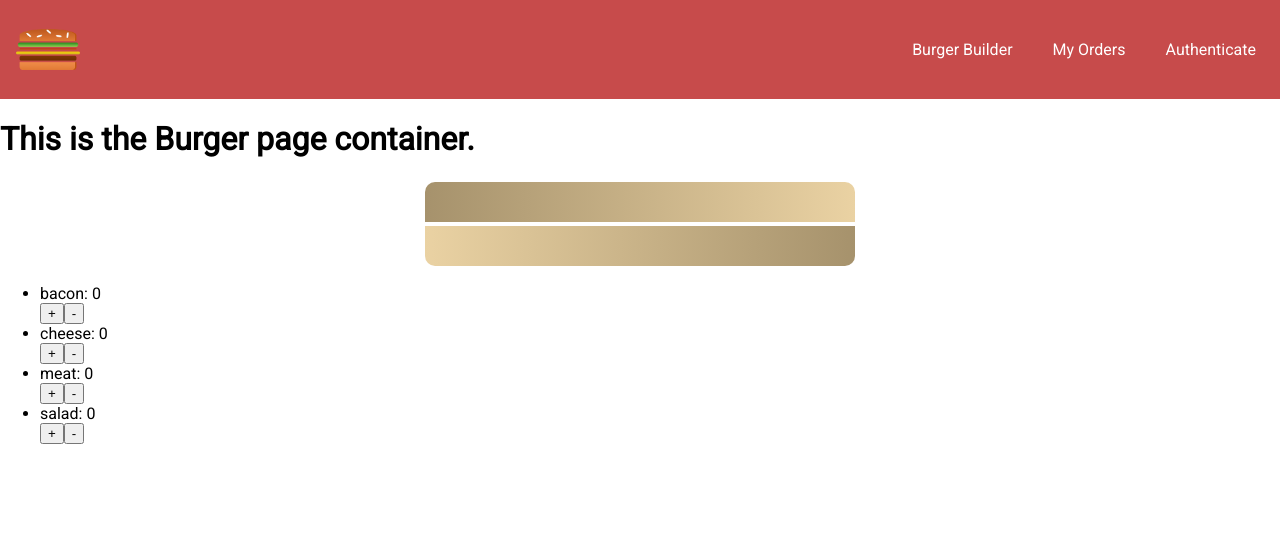
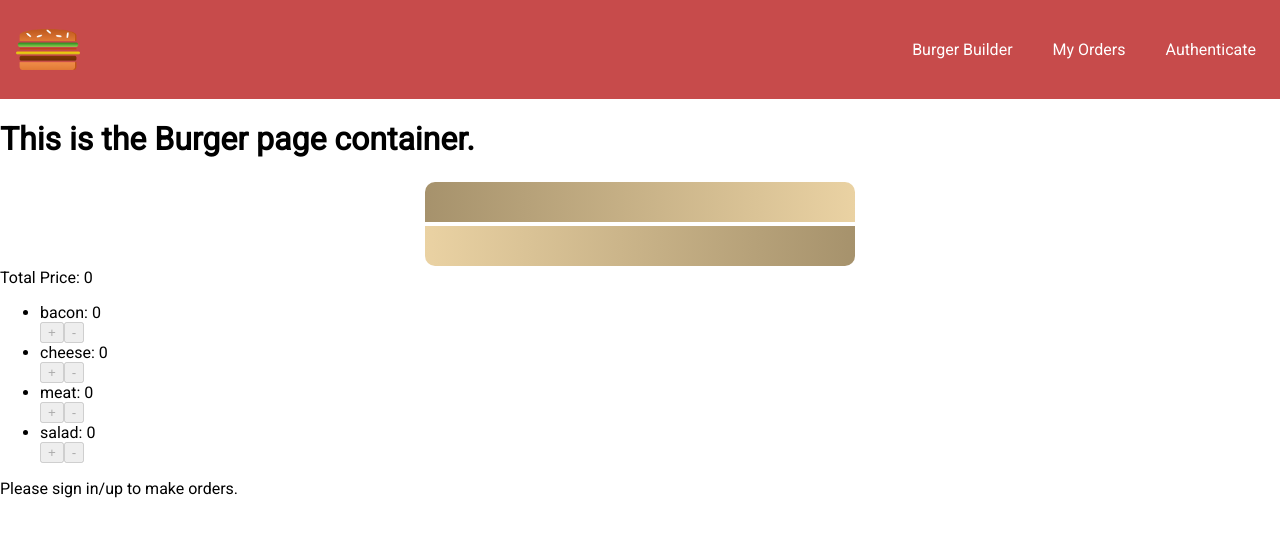
Before and after one commit to commanderMadi/burger-builder-app, a React (Create React App) app: page /burgerbuilder in a window 1280 px wide. Shown: the top 536 px of the page. Built offline with nearby package versions, Linux system fonts and the light colour scheme.

Commit message:
add logic to add ingredients and calculate total

```diff
--- a/src/components/IngredientsController.js
+++ b/src/components/IngredientsController.js
@@ -1,44 +1,203 @@
 import React from 'react';
 import { connect } from 'react-redux';
-import { addIngredients, removeIngredients } from '../actions/builder'
+import { addIngredients, removeIngredients, resetIngredients } from '../actions/builder';
+import { updateTotalPrice, resetTotalPrice } from '../actions/price';
 
 class BurgerBuilder extends React.Component {
 
+    state = {
+        meatPrice: 5,
+        baconPrice: 3,
+        cheesePrice: 2,
+        saladPrice: 1,
+        totalPrice: 0,
+        isDisabled: true
+    };
 
-  increment = (ingredientName, ingredients) => {
-    if(this.props.ingredients[ingredientName] < 5) {
-      this.props.addIngredients(ingredientName, ingredients)
+    componentDidMount() {
+        if(this.props.authenticated) {
+            this.setState(() => ({isDisabled: false}))
+        }
+        else if(!this.props.authenticated) {
+            this.props.resetIngredients();
+            this.props.resetTotalPrice();
         }
     }
 
-  decrement = (ingredientName, ingredients) => {
-    if(this.props.ingredients[ingredientName] > 0) {
-      this.props.removeIngredients(ingredientName, ingredients)
+    increment = (ingredientName, ingredients) => {
+        if (this.props.ingredients[ingredientName] < 5) {
+            this.props.addIngredients(ingredientName, ingredients);
+
+            switch (ingredientName) {
+                case 'meat':
+                    this.setState(
+                        prevState => ({
+                            totalPrice:
+                                prevState.totalPrice + this.state.meatPrice
+                        }),
+                        () => {
+                            this.props.updateTotalPrice(this.state.totalPrice);
+                        }
+                    );
+                    break;
+                case 'bacon':
+                    this.setState(
+                        prevState => ({
+                            totalPrice: prevState.totalPrice + this.state.baconPrice
+                        }),
+                        () => {
+                            this.props.updateTotalPrice(this.state.totalPrice);
+                        }
+                    );
+                    break;
+                case 'cheese':
+                    this.setState(
+                        prevState => ({
+                            totalPrice:
+                                prevState.totalPrice + this.state.cheesePrice
+                        }),
+                        () => {
+                            this.props.updateTotalPrice(this.state.totalPrice);
+                        }
+                    );
+                    break;
+                case 'salad':
+                    this.setState(
+                        prevState => ({
+                            totalPrice:
+                                prevState.totalPrice + this.state.saladPrice
+                        }),
+                        () => {
+                            this.props.updateTotalPrice(this.state.totalPrice);
+                        }
+                    );
+                    break;
+                default:
+                    console.log('nothing!')
+                    break;
             }
         }
+    };
+
+    decrement = (ingredientName, ingredients) => {
+        if (this.props.ingredients[ingredientName] > 0) {
+            this.props.removeIngredients(ingredientName, ingredients);
+            switch (ingredientName) {
+                case 'meat':
+                    this.setState(
+                        prevState => ({
+                            totalPrice:
+                                prevState.totalPrice - this.state.meatPrice
+                        }),
+                        () => {
+                            this.props.updateTotalPrice(this.state.totalPrice);
+                        }
+                    );
+                    break;
+                case 'bacon':
+                    this.setState(
+                        prevState => ({
+                            totalPrice: prevState.totalPrice - this.state.baconPrice
+                        }),
+                        () => {
+                            this.props.updateTotalPrice(this.state.totalPrice);
+                        }
+                    );
+                    break;
+                case 'cheese':
+                    this.setState(
+                        prevState => ({
+                            totalPrice:
+                                prevState.totalPrice - this.state.cheesePrice
+                        }),
+                        () => {
+                            this.props.updateTotalPrice(this.state.totalPrice);
+                        }
+                    );
+                    break;
+                case 'salad':
+                    this.setState(
+                        prevState => ({
+                            totalPrice:
+                                prevState.totalPrice - this.state.saladPrice
+                        }),
+                        () => {
+                            this.props.updateTotalPrice(this.state.totalPrice);
+                        }
+                    );
+                    break;
+                default:
+                    console.log('nothing!')
+                    break;
+            }
+        }
+    };
 
     render() {
         const { ingredients } = this.props;
         const arrayOfIngredients = Object.keys(ingredients);
 
-    return <div>
+        return (
+            <div>
+                <div>Total Price: {this.props.totalPrice}</div>
                 <ul>
                     {arrayOfIngredients.map(ingredientName => {
-          return (<div key={ingredientName}>
-            <li>{ingredientName}: {ingredients[ingredientName]}</li>
-            <button onClick={() => this.increment(ingredientName, ingredients)} className="add_one">+</button>
-            <button onClick={() => this.decrement(ingredientName, ingredients)} className="subtract_one">-</button>
-            {ingredients[ingredientName] >= 5 && <span>Max amount to add reached</span>}
-          </div>)
+                        return (
+                            <div key={ingredientName}>
+                                <li>
+                                    {ingredientName}:{' '}
+                                    {ingredients[ingredientName]}
+                                </li>
+                                <button
+                                    disabled={this.state.isDisabled}
+                                    onClick={() => {
+                                        this.increment(
+                                            ingredientName,
+                                            ingredients
+                                        );
+                                    }}
+                                    className='add_one'
+                                >
+                                    +
+                                </button>
+                                <button
+                                    disabled={this.state.isDisabled}
+                                    onClick={() => {
+                                        this.decrement(
+                                            ingredientName,
+                                            ingredients
+                                        );
+                                    }}
+                                    className='subtract_one'
+                                >
+                                    -
+                                </button>
+
+                                {ingredients[ingredientName] >= 5 && (
+                                    <span>Max amount to add reached</span>
+                                )}
+                            </div>
+                        );
                     })}
                 </ul>
-    </div>;
+                {!this.props.authenticated && <p>Please sign in/up to make orders.</p>}
+
+            </div>
+        );
     }
 }
 const mapStateToProps = state => {
     return {
-    ingredients: state.ingredients
-  }
-}
+        authenticated: state.auth.idToken,
+        ingredients: state.ingredients,
+        totalPrice: state.totalPrice
+    };
+};
 
-export default connect(mapStateToProps, {addIngredients, removeIngredients})(BurgerBuilder)
+export default connect(mapStateToProps, {
+    addIngredients,
+    removeIngredients,
+    updateTotalPrice,
+    resetIngredients,
+    resetTotalPrice
+})(BurgerBuilder);
```
Lines whose indentation alone changed are shown as unchanged.
